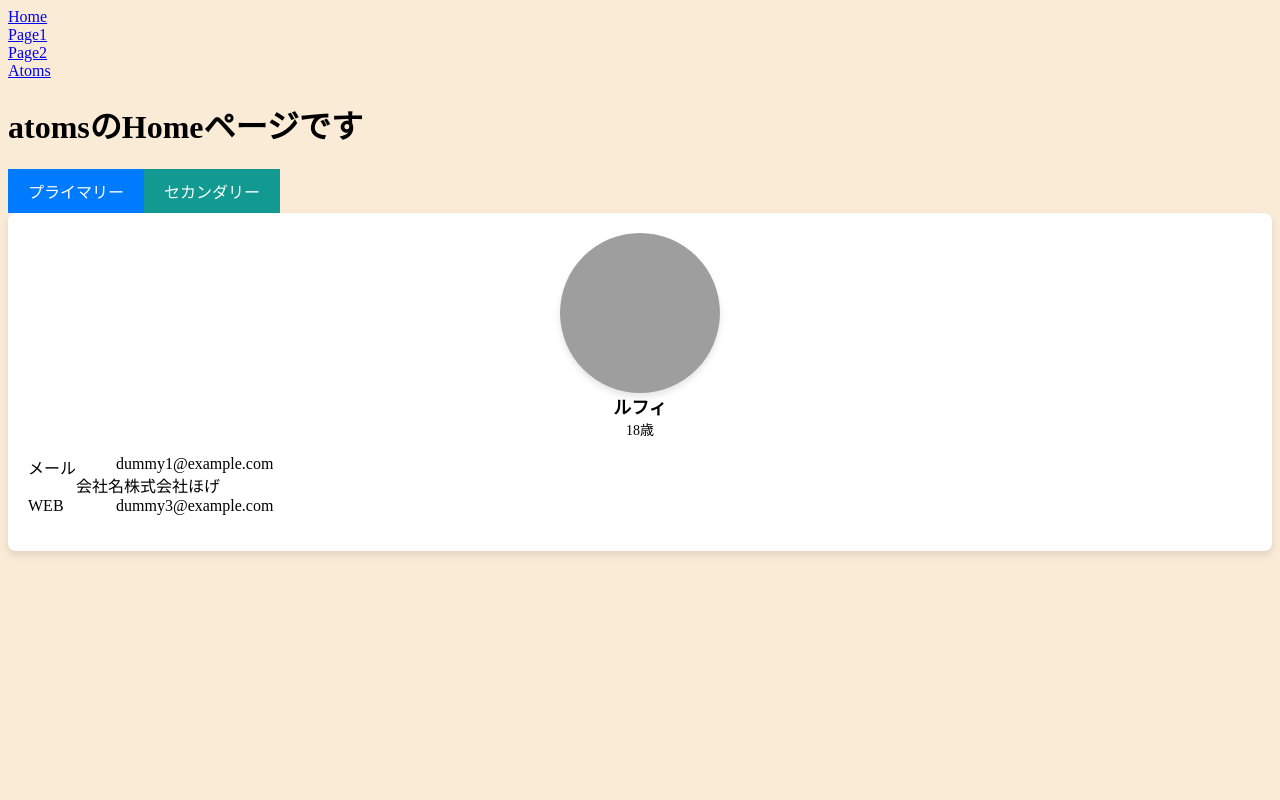
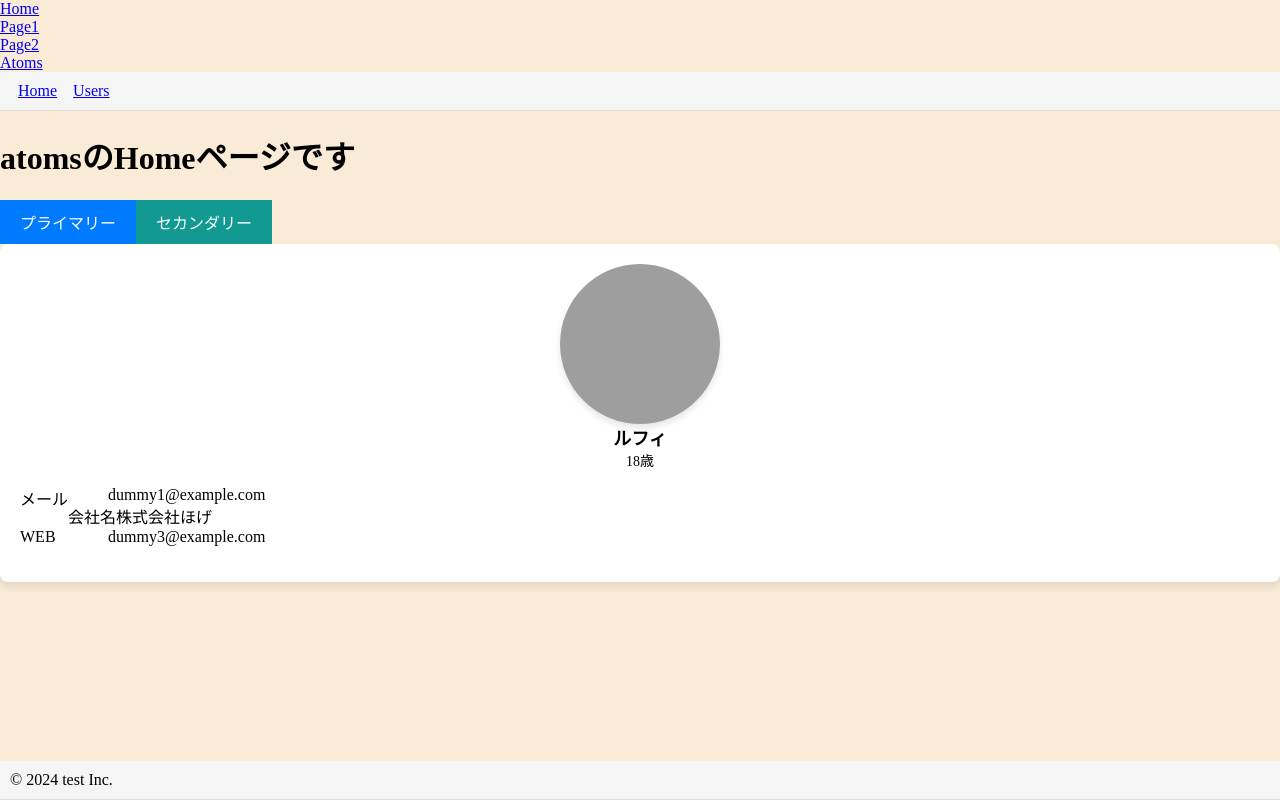
Before and after one commit to kingkazuma7/jakey_stepup_react17, a React (Create React App) app: page /atoms in a window 1280 px wide. Built offline with nearby package versions, Linux system fonts and the light colour scheme; grey boxes are pictures that could not be loaded.

Commit message:
33. Template headerのみとheader+footer サンプルレイアウト

```diff
--- a/src/components/atoms/Atoms.tsx
+++ b/src/components/atoms/Atoms.tsx
@@ -1,7 +1,9 @@
 import { PrimaryButton } from './button/PrimaryButton';
 import { SecondaryButton } from './button/SecondaryButton';
-import { SearchInput } from '../molecules/SearchInput';
 import { UserCard } from '../organism/user/UserCard';
+import { HeaderOnly } from '../templates/HeaderOnly';
+import { BrowserRouter } from 'react-router-dom';
+import { DefaultLayout } from '../templates/DefaultLayout';
 
 const user = {
   name: 'ルフィ',
@@ -16,11 +18,15 @@
 export const Atoms = () => {
   return (
     <>
-      <h1>atomsのHomeページです</h1>
-      <PrimaryButton>プライマリー</PrimaryButton>
-      <SecondaryButton>セカンダリー</SecondaryButton>
-      <br />
-      <UserCard user={user} />
+      <BrowserRouter>
+        <DefaultLayout>
+          <h1>atomsのHomeページです</h1>
+          <PrimaryButton>プライマリー</PrimaryButton>
+          <SecondaryButton>セカンダリー</SecondaryButton>
+          <br />
+          <UserCard user={user} />
+        </DefaultLayout>
+      </BrowserRouter>
     </>
   );
 };
--- /dev/null
+++ b/src/components/atoms/layout/Footer.tsx
@@ -0,0 +1,20 @@
+import { Link } from 'react-router-dom';
+import styled from 'styled-components';
+
+export const Footer = () => {
+  return (
+    <>
+      <SFooter>&copy; 2024 test Inc.</SFooter>
+    </>
+  );
+};
+
+const SFooter = styled.footer`
+  padding: 10px;
+  border-bottom: solid 1px #ddd;
+  background-color: #f5f5f5;
+  position: fixed;
+  bottom: 0;
+  left: 0;
+  right: 0;
+`;
--- /dev/null
+++ b/src/components/atoms/layout/Header.tsx
@@ -0,0 +1,23 @@
+import { Link } from 'react-router-dom';
+import styled from 'styled-components';
+
+export const Header = () => {
+  return (
+    <>
+      <SHeader>
+        <SLink to="/">Home</SLink>
+        <SLink to="/users">Users</SLink>
+      </SHeader>
+    </>
+  );
+};
+
+const SHeader = styled.header`
+  padding: 10px;
+  border-bottom: solid 1px #ddd;
+  background-color: #f5f5f5;
+`;
+
+const SLink = styled(Link)`
+  margin: 0 8px;
+`;
--- /dev/null
+++ b/src/components/templates/DefaultLayout.tsx
@@ -0,0 +1,17 @@
+import { Footer } from '../atoms/layout/Footer';
+import { Header } from '../atoms/layout/Header';
+
+interface DefaultLayoutProps {
+  children: React.ReactNode;
+}
+
+export const DefaultLayout = (props: DefaultLayoutProps) => {
+  const { children } = props;
+  return (
+    <>
+      <Header />
+      {children}
+      <Footer />
+    </>
+  );
+};
--- /dev/null
+++ b/src/components/templates/HeaderOnly.tsx
@@ -0,0 +1,15 @@
+import { Header } from '../atoms/layout/Header';
+
+interface HeaderOnlyProps {
+  children: React.ReactNode;
+}
+
+export const HeaderOnly = (props: HeaderOnlyProps) => {
+  const { children } = props;
+  return (
+    <>
+      <Header />
+      {children}
+    </>
+  );
+};
--- a/src/style.css
+++ b/src/style.css
@@ -1,3 +1,5 @@
 body {
   background-color: antiquewhite;
+  margin: 0;
+  min-height: 100vh;
 }
```
